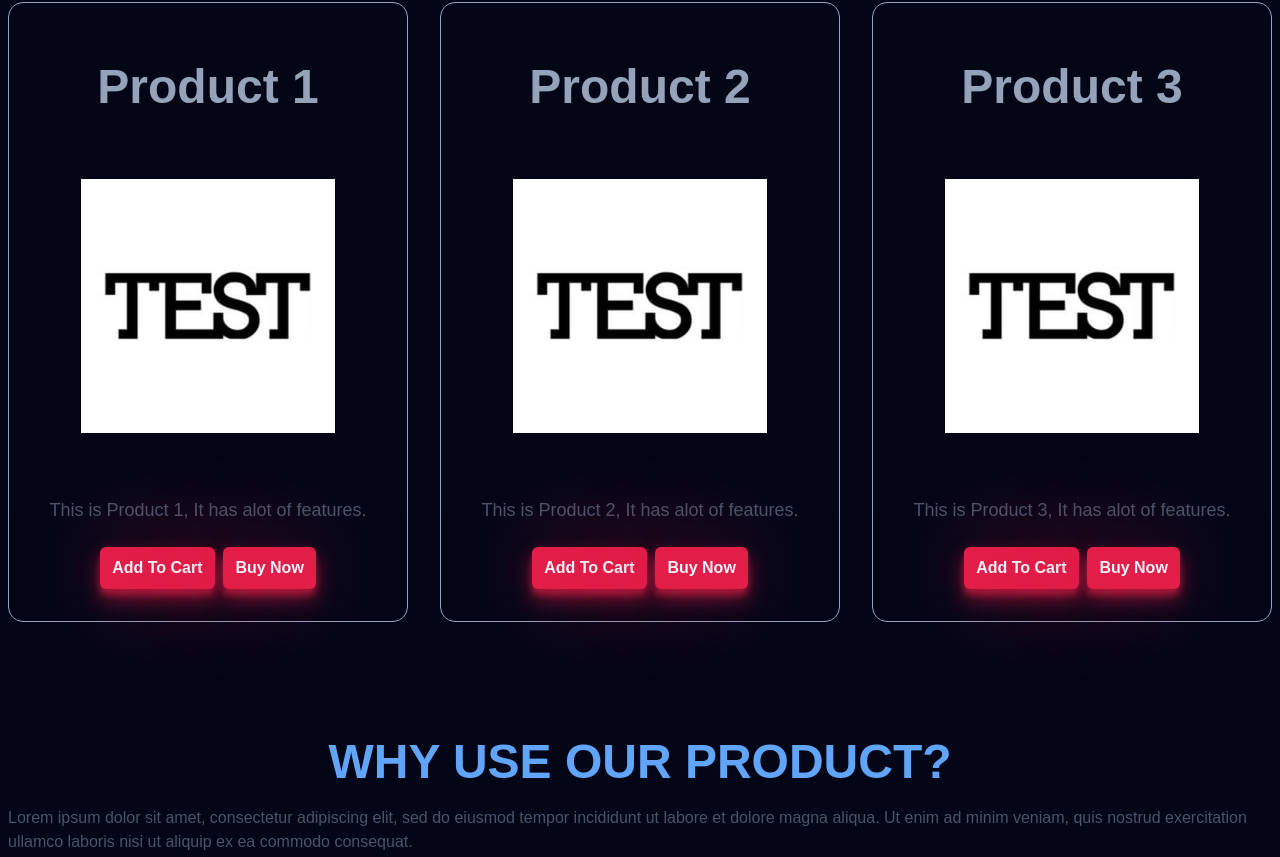
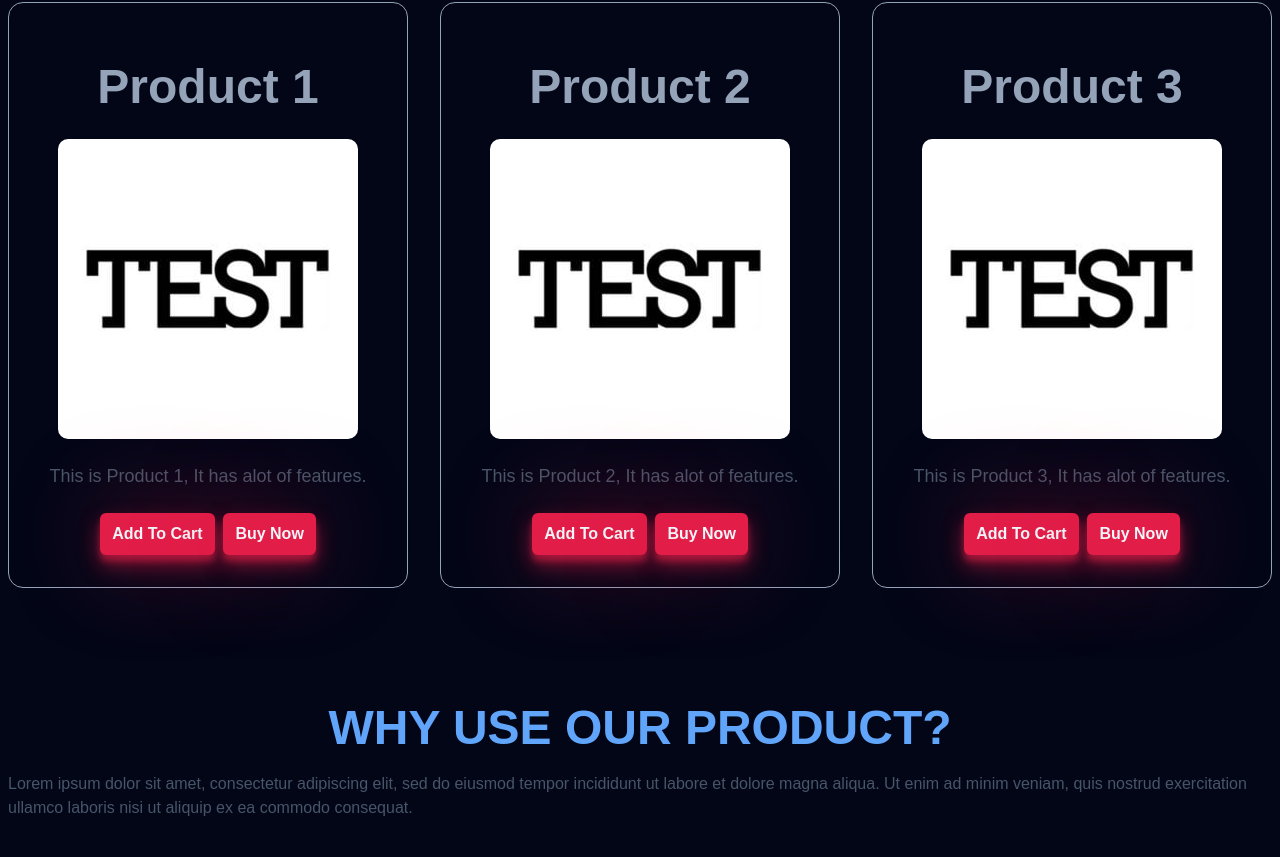
Before and after one commit to SailBoatHC/Template-MyStore-Page, a website built with Vite: page index.html in a window 1280 px wide. Shown: the part 909-1766 px from the top of the page. Built offline with nearby package versions, Linux system fonts and the light colour scheme; a web font is replaced by a local one.

Commit message:
fix: product images border radius not being curved

```diff
--- a/index.html
+++ b/index.html
@@ -69,7 +69,7 @@
             <h2 class="product1__name">Product 1</h2>
             <br>
             <div>
-              <img class="product__img" loading="lazy" src="Test.jpg" alt="Product">
+              <img class="product__img1" loading="lazy" src="Test.jpg" alt="Product">
             </div>
             <br>
             <p class="product1__desc">This is Product 1, It has alot of features.</p>
@@ -83,7 +83,7 @@
             <h2 class="product2__name">Product 2</h2>
             <br>
             <div>
-              <img class="product__img" loading="lazy" src="Test.jpg" alt="Product">
+              <img class="product__img2" loading="lazy" src="Test.jpg" alt="Product">
             </div>
             <br>
             <p class="product2__desc">This is Product 2, It has alot of features.</p>
@@ -97,7 +97,7 @@
             <h2 class="product3__name">Product 3</h2>
             <br>
             <div>
-              <img class="product__img" loading="lazy" src="Test.jpg" alt="Product">
+              <img class="product__img3" loading="lazy" src="Test.jpg" alt="Product">
             </div>
             <br>
             <p class="product3__desc">This is Product 3, It has alot of features.</p>
--- a/styles/components/products.css
+++ b/styles/components/products.css
@@ -7,9 +7,9 @@
     flex: 1;
     gap: 0.5rem;
 }
-img{
+.product__img1,.product__img2,.product__img3{
     display: block;
-    width: 50%;
+    width: auto;
     margin-left: auto;
     margin-right: auto;
     border-radius: 10px;
```
